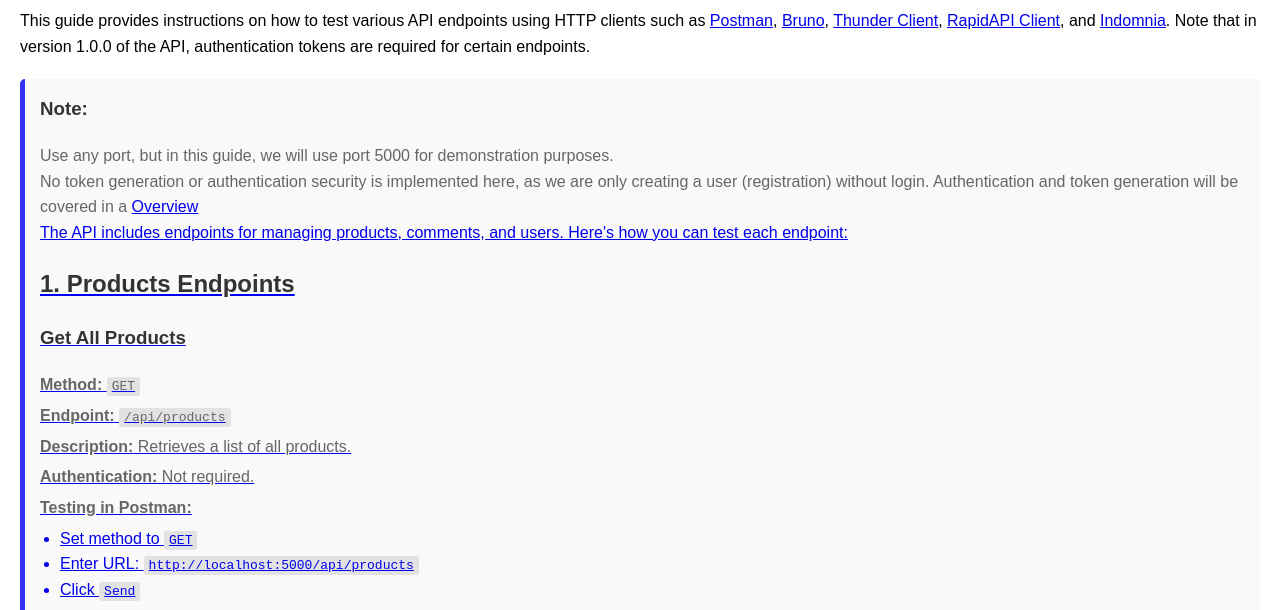
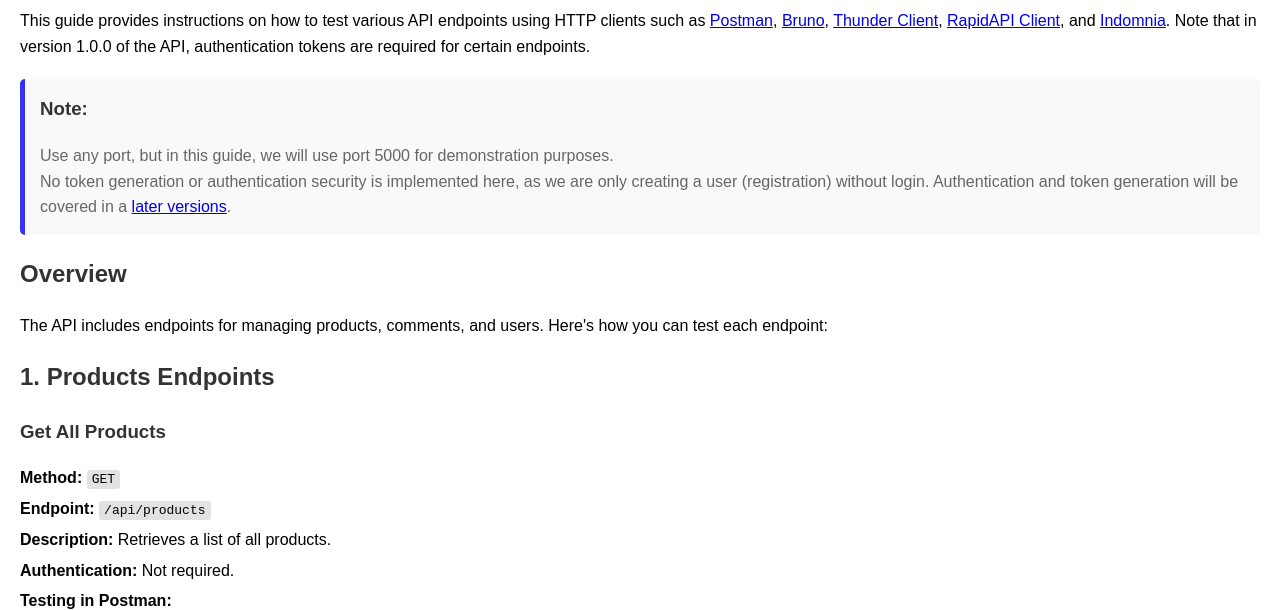
Before and after one commit to techstackspace/express, a website: page public/index.html in a window 1280 px wide. Shown: the part 190-800 px from the top of the page. Drawn offline with Linux system fonts and the light colour scheme.

Commit message:
feat: format html file

```diff
--- a/public/index.html
+++ b/public/index.html
@@ -261,7 +261,8 @@
     <p>Use any port, but in this guide, we will use port 5000 for demonstration purposes.</p>
     <p>No token generation or authentication security is implemented here, as we are only creating a user (registration)
       without login. Authentication and token generation will be covered in a <a
-        href="https://github.com/techstackspace/express/tags" target="_blank" rel="noopener noreferrer>later versions</a>.</p>
+        href="https://github.com/techstackspace/express/tags" target="_blank" rel="noopener noreferrer">later
+        versions</a>.</p>
   </aside>
 
   <h2>Overview</h2>
@@ -269,7 +270,7 @@
 
   <h2>1. Products Endpoints</h2>
 
-  <div class=" endpoint">
+  <div class="endpoint">
     <h3>Get All Products</h3>
     <p><strong>Method:</strong> <code>GET</code></p>
     <p><strong>Endpoint:</strong> <code>/api/products</code></p>
@@ -391,7 +392,8 @@
       <li>Set method to <code>POST</code></li>
       <li>Enter URL: <code>http://localhost:5000/api/products/{productId}/like</code> (Replace
         <code>{productId}</code>
-              with the actual product ID)</li>
+        with the actual product ID)
+      </li>
       <li>Select <code>Body</code> tab</li>
       <li>Choose <code>raw</code> and set format to <code>JSON</code></li>
       <li>Enter the JSON payload above</li>
@@ -513,7 +515,8 @@
       <li>Set method to <code>POST</code></li>
       <li>Enter URL: <code>http://localhost:5000/api/comments/{commentId}/like</code> (Replace
         <code>{commentId}</code>
-              with the actual comment ID)</li>
+        with the actual comment ID)
+      </li>
       <li>Select <code>Body</code> tab</li>
       <li>Choose <code>raw</code> and set format to <code>JSON</code></li>
       <li>Enter the JSON payload above</li>
```
Lines whose indentation alone changed are shown as unchanged.
